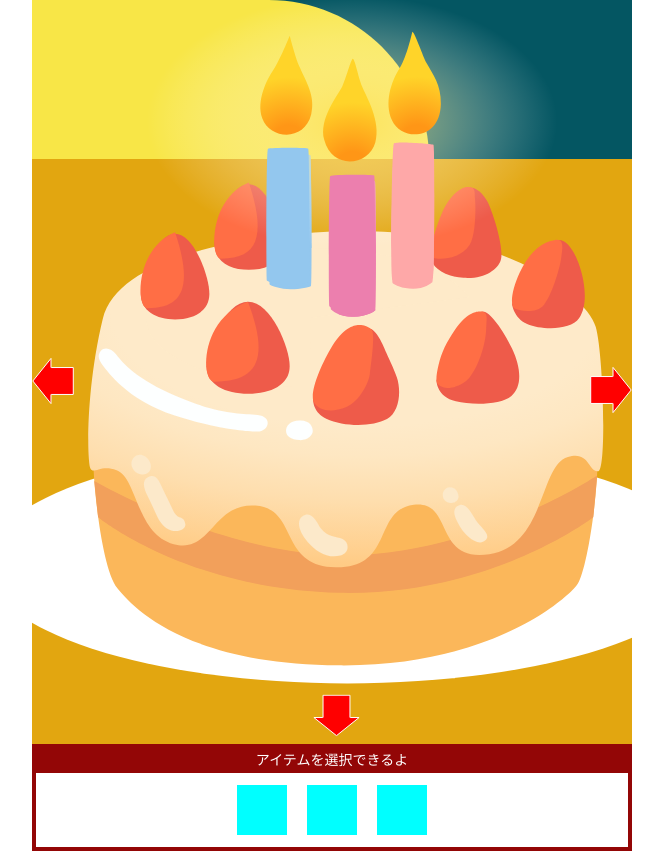
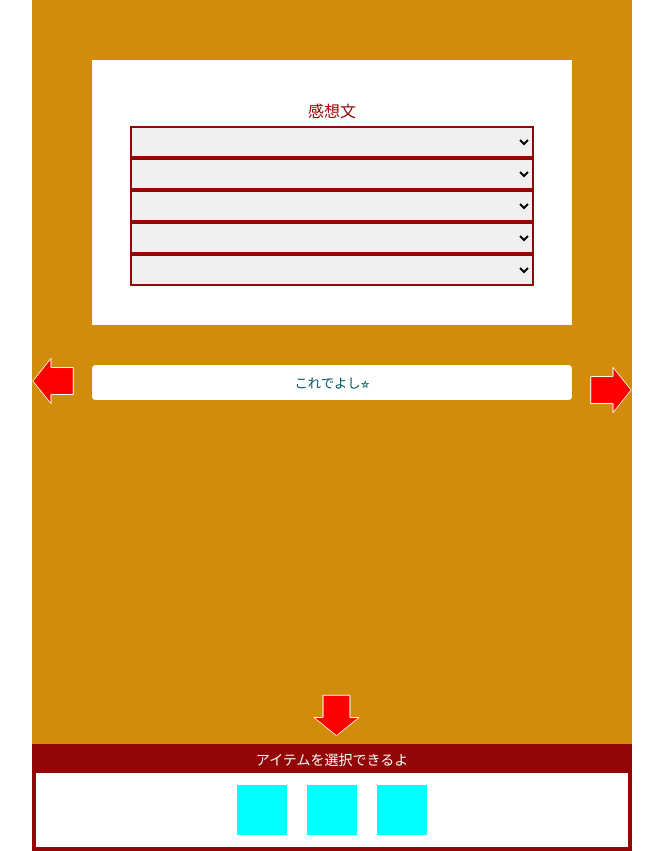
Before and after one commit to marimonon/advent2024_christmas, a React (Vite) app: page / in a window 1280 px wide. Shown: the whole page, without its empty margins (308-971 px from the left). Built offline with nearby package versions, Linux system fonts and the light colour scheme.

Commit message:
HomeWorkのコンポーネントのhtmlとcssの作成

```diff
--- a/src/components/Room.tsx
+++ b/src/components/Room.tsx
@@ -12,6 +12,7 @@ import StepRoom from "./Rooms/StepRoom"
 import ChildRoom from "./Rooms/ChildRoom"
 import ExTree from "./Rooms/ExTree"
 import ExCake from "./Rooms/ExCake"
+import ExHomeWork from "./Rooms/ExHomeWork"
 
 const Room: React.FC = () => {
   return (
@@ -25,7 +26,8 @@ const Room: React.FC = () => {
       {/* <StepRoom /> */}
       {/* <ChildRoom /> */}
       {/* <ExTree /> */}
-      <ExCake />
+      {/* <ExCake /> */}
+      <ExHomeWork />
     </div>
   )
 }
--- a/src/components/Rooms/ExHomeWork.tsx
+++ b/src/components/Rooms/ExHomeWork.tsx
@@ -1,7 +1,78 @@
-import React from "react"
+/** @jsxImportSource @emotion/react */
+import { css } from "@emotion/react"
+import Btn from "../Btn"
 
 const ExHomeWork: React.FC = () => {
-  return <div>{/* Add your component content here */}</div>
+  return (
+    <div css={deskBgCss}>
+      <div css={paperCss}>
+        <h2>感想文</h2>
+        <select css={paperLineCss}>
+          <option></option>
+          <option></option>
+          <option></option>
+          <option></option>
+        </select>
+        <select css={paperLineCss}>
+          <option></option>
+          <option></option>
+          <option></option>
+          <option></option>
+        </select>
+        <select css={paperLineCss}>
+          <option></option>
+          <option></option>
+          <option></option>
+          <option></option>
+        </select>
+        <select css={paperLineCss}>
+          <option></option>
+          <option></option>
+          <option></option>
+          <option></option>
+        </select>
+        <select css={paperLineCss}>
+          <option></option>
+          <option></option>
+          <option></option>
+          <option></option>
+        </select>
+      </div>
+      <div css={workBtnCss}>
+        <Btn onClick={workClick}>これでよし⭐︎</Btn>
+      </div>
+    </div>
+  )
 }
 
 export default ExHomeWork
+
+const paperCss = css`
+  padding: 8%;
+  background-color: #fff;
+  text-align: center;
+  color: #930606;
+`
+
+const paperLineCss = css`
+  width: 100%;
+  min-height: 32px;
+  max-height: 60px;
+  height: 20%;
+  border: 2px solid #930606;
+`
+
+const deskBgCss = css`
+  width: 100%;
+  height: 100%;
+  background-color: #d18c0c;
+  padding: 10%;
+`
+
+const workBtnCss = css`
+  margin-top: 40px;
+`
+
+const workClick = () => {
+  console.log("workClick")
+}
```
